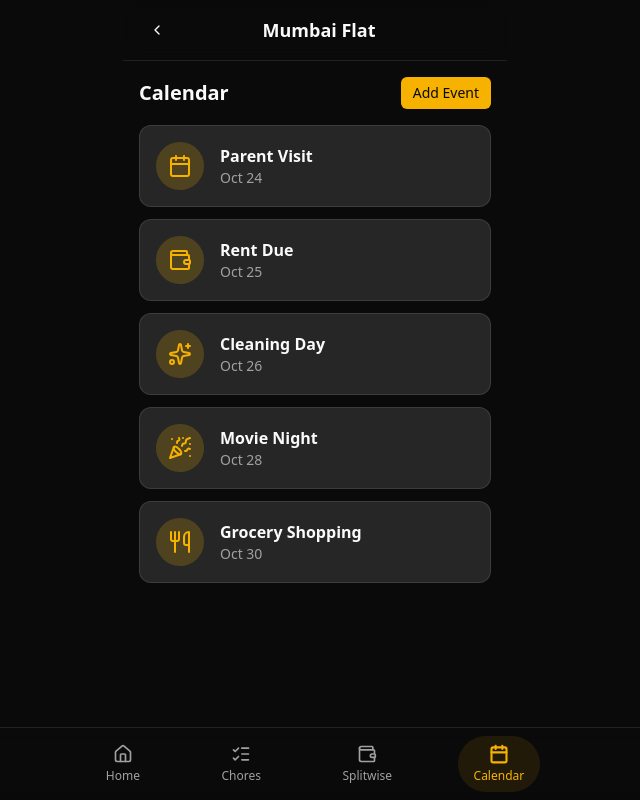
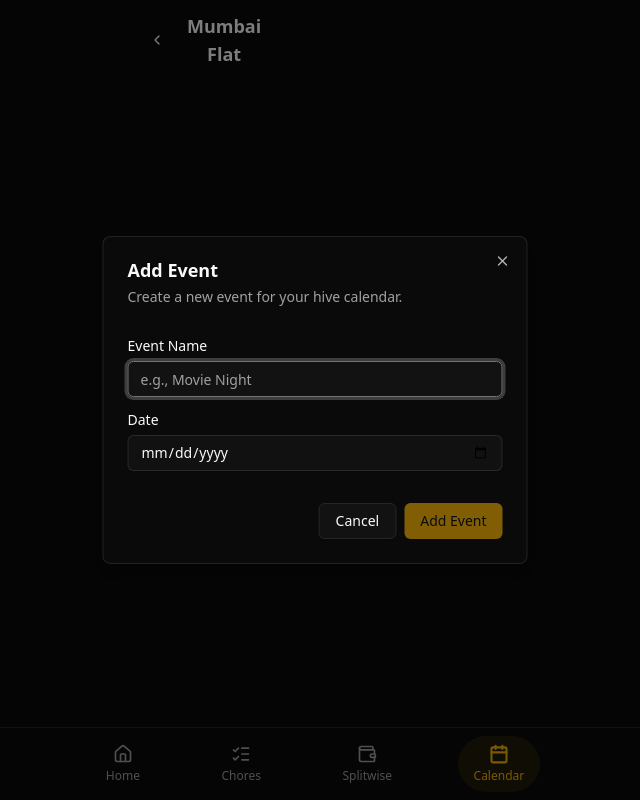
Before and after one commit to HivenOrg/Hiven, a Next.js app in the folder frontend-web/: page /app/1/calendar in a window 1280 px wide. Both pictures are taken after a click on the button "Add Event". Shown: the whole page, without its empty margins (325-965 px from the left). Built offline with nearby package versions, Linux system fonts and the light colour scheme; no server answers.

Commit message:
added event button

```diff
--- a/frontend-web/app/app/[id]/calendar/page.tsx
+++ b/frontend-web/app/app/[id]/calendar/page.tsx
@@ -1,5 +1,6 @@
 "use client";
 
+import { useState } from "react";
 import {
   Calendar,
   PartyPopper,
@@ -9,6 +10,16 @@ import {
 } from "lucide-react";
 import CalendarEventCard from "@/components/hive/CalendarEventCard";
 import { Button } from "@/components/ui/button";
+import {
+  Dialog,
+  DialogContent,
+  DialogDescription,
+  DialogFooter,
+  DialogHeader,
+  DialogTitle,
+} from "@/components/ui/dialog";
+import { Input } from "@/components/ui/input";
+import { Label } from "@/components/ui/label";
 
 // Mock data for events - replace with actual API call later
 const events = [
@@ -45,11 +56,29 @@ const events = [
 ];
 
 export default function CalendarPage() {
+  const [isModalOpen, setIsModalOpen] = useState(false);
+  const [eventName, setEventName] = useState("");
+  const [eventDate, setEventDate] = useState("");
+
+  const handleAddEvent = () => {
+    // Implement add event logic
+    console.log("Adding event:", {
+      name: eventName,
+      date: eventDate,
+    });
+    // Reset form
+    setEventName("");
+    setEventDate("");
+    setIsModalOpen(false);
+  };
+
+  const isFormValid = eventName && eventDate;
+
   return (
     <div className="p-4">
       <div className="flex items-center justify-between mb-4">
         <h2 className="text-xl font-semibold">Calendar</h2>
-        <Button size="sm" variant="default">
+        <Button size="sm" variant="default" onClick={() => setIsModalOpen(true)}>
           Add Event
         </Button>
       </div>
@@ -60,6 +89,58 @@ export default function CalendarPage() {
           return <CalendarEventCard key={event.id} event={event} />;
         })}
       </div>
+
+      {/* Add Event Modal */}
+      <Dialog open={isModalOpen} onOpenChange={setIsModalOpen}>
+        <DialogContent className="sm:max-w-[425px]">
+          <DialogHeader>
+            <DialogTitle>Add Event</DialogTitle>
+            <DialogDescription>
+              Create a new event for your hive calendar.
+            </DialogDescription>
+          </DialogHeader>
+          <div className="grid gap-4 py-4">
+            {/* Event Name */}
+            <div className="space-y-2">
+              <Label htmlFor="event-name">Event Name</Label>
+              <Input
+                id="event-name"
+                placeholder="e.g., Movie Night"
+                value={eventName}
+                onChange={(e) => setEventName(e.target.value)}
+                className="bg-card border-border"
+              />
+            </div>
+
+            {/* Event Date */}
+            <div className="space-y-2">
+              <Label htmlFor="event-date">Date</Label>
+              <Input
+                id="event-date"
+                type="date"
+                value={eventDate}
+                onChange={(e) => setEventDate(e.target.value)}
+                className="bg-card border-border"
+              />
+            </div>
+          </div>
+          <DialogFooter>
+            <Button
+              variant="outline"
+              onClick={() => {
+                setEventName("");
+                setEventDate("");
+                setIsModalOpen(false);
+              }}
+            >
+              Cancel
+            </Button>
+            <Button onClick={handleAddEvent} disabled={!isFormValid}>
+              Add Event
+            </Button>
+          </DialogFooter>
+        </DialogContent>
+      </Dialog>
     </div>
   );
 }
```
